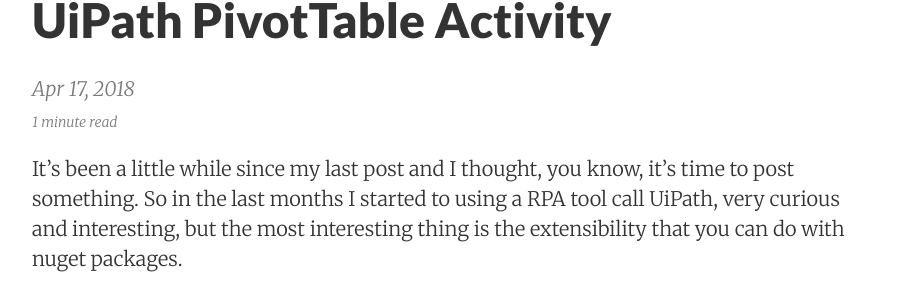
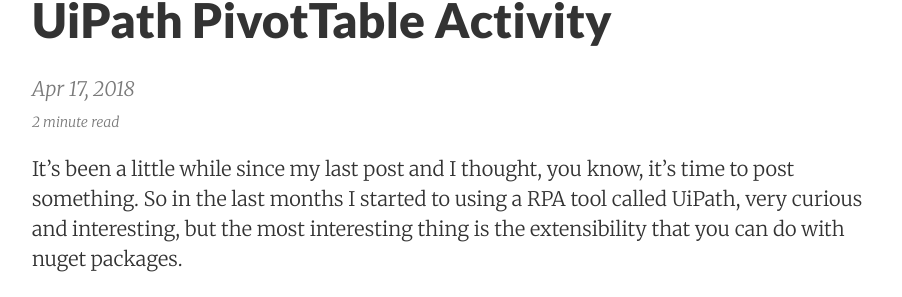
Before and after one commit to lvasquez/lvasquez.github.io, a Jekyll site: the page built from _posts/2018-04-17-UiPath-PivotTable-Activity.md, in a window 1280 px wide and 900 px high. Shown: the part 215-512 px from the top of the window, without its empty margins (188-1090 px from the left). Built offline with Jekyll 4.4.1, drawn with Linux system fonts in a browser that asks for light colours; nearby versions of some CDN libraries; comment, search, counter and statistics services are not loaded; some of the changed text lies outside the part shown.

Commit message:
Fix redaction last post

```diff
--- a/_posts/2018-04-17-UiPath-PivotTable-Activity.md
+++ b/_posts/2018-04-17-UiPath-PivotTable-Activity.md
@@ -16,7 +16,7 @@
 - RPA
 ---
 
-It's been a little while since my last post and I thought, you know, it's time to post something. So in the last months I started to using a RPA tool call UiPath, very curious and interesting, but the most interesting thing is the extensibility that you can do with nuget packages.
+It's been a little while since my last post and I thought, you know, it's time to post something. So in the last months I started to using a RPA tool called UiPath, very curious and interesting, but the most interesting thing is the extensibility that you can do with nuget packages.
 
 Following the official [documentation](https://activities.uipath.com/docs/creating-a-custom-activity){:target="_blank"} how to create a custom activity with UiPath I created one. The activity receive a DataTable and returns the data on a Pivot DataTable.
 
@@ -105,16 +105,15 @@
 }
 {% endhighlight %}
 
-
-Compile, package the .dll with [Nuget Package Explorer](https://github.com/NuGetPackageExplorer/NuGetPackageExplorer/releases)
+Compile, package the .dll with [Nuget Package Explorer](https://github.com/NuGetPackageExplorer/NuGetPackageExplorer/releases) and add the nuget package activity to the UiPath and will appears in the activities section. Then drag and drop the activity, send the DataTable input with the column and value that you want to pivot and done.
 
 <div class="row previews" align="center">
-		<img class="img-responsive" alt="UiPath Pivot DataTable" src="/images/UiPathPivot.png">
+		<img class="img-responsive" alt="UiPath Pivot DataTable" src="/images/PivotCustomActivity.png">
 </div>
 
 ### Files:
 
-* [UiPath Project](/media/PivotDataTable.zip)
+* [UiPath Project Sample](/media/PivotDataTable.zip)
 * [Nuget Package Pivot DataTable Activity](/media/ActivitiesPivotTable.1.0.0.nupkg)
 
 So far so good, right!
```
Also changed, not shown: images/PivotCustomActivity.png, images/UiPathPivot.png (deleted).
